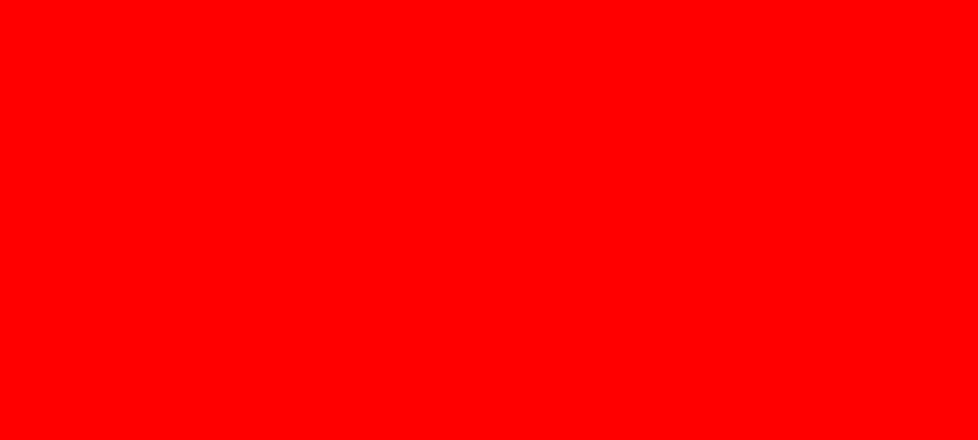
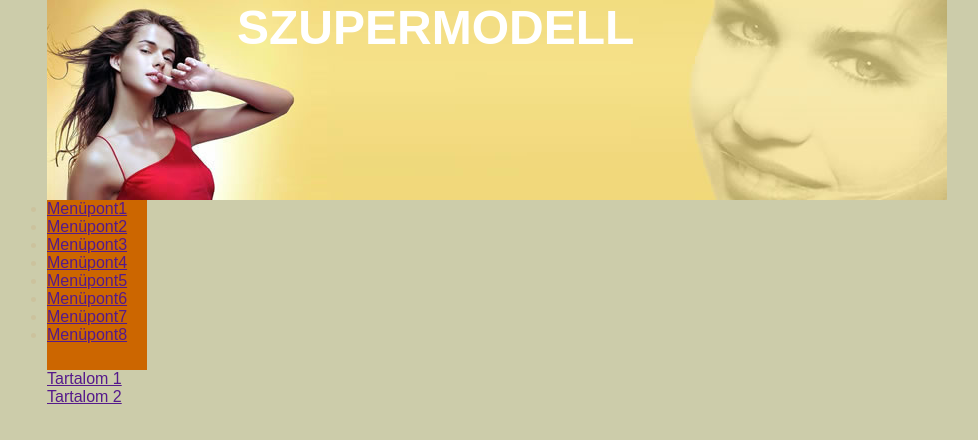
Before and after one commit to Kkrisi/SzModel, a plain HTML site: page index.html in a window 1280 px wide. Shown: the whole page, without its empty margins (143-1121 px from the left). Drawn offline with Linux system fonts and the light colour scheme.

Commit message:
Kommit stilusnak

```diff
--- a/Css/style2.css
+++ b/Css/style2.css
@@ -4,5 +4,27 @@
     margin: 0;
 }
 body{
-    background-color: red;
+    background-color: #ccccaa;
 }
+.container{
+    max-width: 900px;
+    margin: 0 auto;
+}
+.header{
+    background: url("../images/logo.jpg");
+    height: 200px;
+}
+h1 {
+    text-indent: 190px;
+    color: white;
+    font-size: 300%;
+}
+html {
+    font-family: Arial, Helvetica, sans-serif;
+}
+ul {
+    color: #ccc29d;
+    height: 170px;
+    width: 100px;
+    background-color: #cc6600;
+}
--- a/index.html
+++ b/index.html
@@ -9,11 +9,23 @@
 </head>
 <body>
     <div class="container">
-        <div class="header"></div>
-        <div class="navigation"></div>
+        <div class="header">
+            <h1>SZUPERMODELL</h1>
+        </div>
+        <div class="navigation">
+        <ul>
+            <li><a href="">Menüpont1</li>
+            <li><a href="">Menüpont2</li>
+            <li><a href="">Menüpont3</li>
+            <li><a href="">Menüpont4</li>
+            <li><a href="">Menüpont5</li>
+            <li><a href="">Menüpont6</li>
+            <li><a href="">Menüpont7</li>
+            <li><a href="">Menüpont8</li>
+        </ul>
         <div class="content">
-            <div class="news"></div>
-            <div class="news"></div>
+            <div class="news">Tartalom 1</div>
+            <div class="news">Tartalom 2</div>
         </div>
         <div class="footer"></div>
     </div>
```
